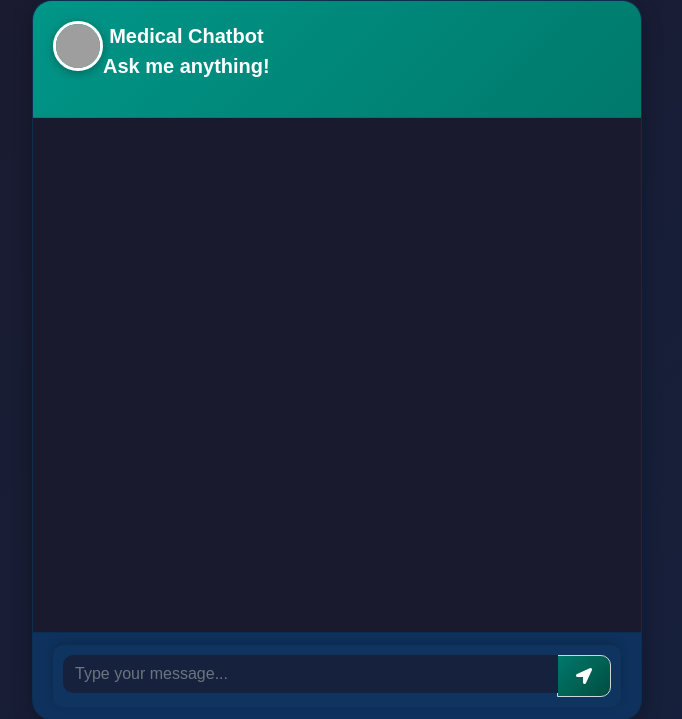
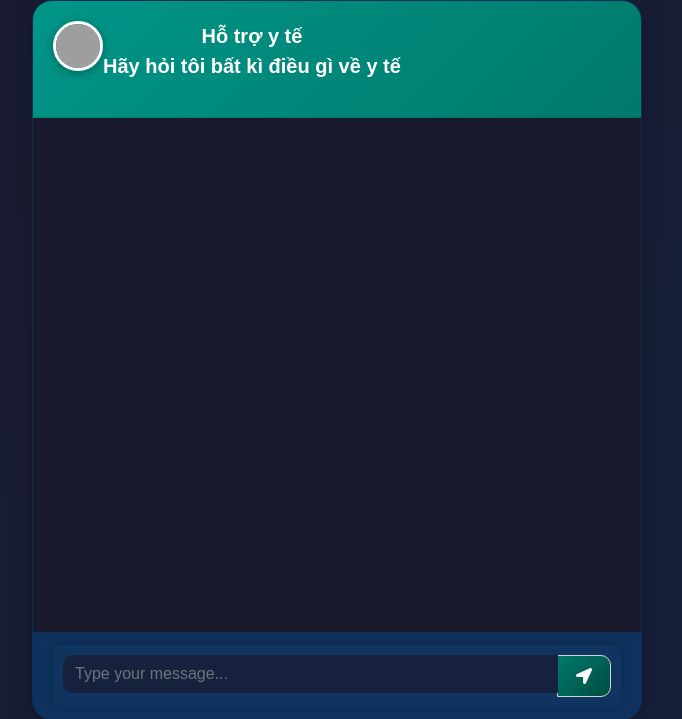
Before and after one commit to n2khanh/ChatBot, a Flask app: page / in a window 1280 px wide. Shown: the top 719 px of the page, without its empty margins (303-985 px from the left). Run offline with Flask 3, Linux system fonts and the light colour scheme; some libraries are stand-ins or nearby versions; grey boxes are pictures that could not be loaded.

Commit message:
final_updated

```diff
--- a/app.py
+++ b/app.py
@@ -22,7 +22,7 @@ os.environ["GROQ_API_KEY"] = GROQ_API_KEY
 
 embeddings = download_hugging_face_embeddings()
 
-index_name = "medicalbot"
+index_name = "medicalbotvietnamese"
 
 
 # Embed each chunk and upsert the embeddings into your Pinecone index.
@@ -31,10 +31,10 @@ docsearch = PineconeVectorStore.from_existing_index(
     embedding=embeddings
 )
 
-retriever = docsearch.as_retriever(search_type="similarity", search_kwargs={"k":3})
+retriever = docsearch.as_retriever(search_type="similarity", search_kwargs={"k":5})
 
 llm = ChatOpenAI(
-    model="llama3-8b-8192",
+    model="llama-3.3-70b-versatile",
     openai_api_base="https://api.groq.com/openai/v1",
     openai_api_key=GROQ_API_KEY,
 )
--- a/src/prompt.py
+++ b/src/prompt.py
@@ -1,8 +1,8 @@
 system_prompt = (
-    "You are an assistant for question-answering tasks. "
+    "You are a professional doctor. "
     "Use the following pieces of retrieved context to answer "
     "the question. If you don't know the answer, say that you "
-    "don't know.."
+    "don't know."
     "\n\n"
     "{context}"
 )
--- a/store_index.py
+++ b/store_index.py
@@ -19,12 +19,12 @@ embeddings = download_hugging_face_embeddings()
 
 pc = Pinecone(api_key=PINECONE_API_KEY)
 
-index_name = "medicalbot"
+index_name = "medicalbotvietnamese"
 
 
 pc.create_index(
     name=index_name,
-    dimension=384,
+    dimension=768,
     metric="cosine",
     spec=ServerlessSpec(
         cloud="aws",
--- a/templates/chat.html
+++ b/templates/chat.html
@@ -3,7 +3,7 @@
 <head>
     <meta charset="UTF-8">
     <meta name="viewport" content="width=device-width, initial-scale=1.0">
-    <title>Medical Chatbot</title>
+    <title>Demo-ChatBot</title>
     <link rel="stylesheet" href="https://stackpath.bootstrapcdn.com/bootstrap/4.1.3/css/bootstrap.min.css">
     <link rel="stylesheet" href="https://use.fontawesome.com/releases/v5.5.0/css/all.css">
     <script src="https://ajax.googleapis.com/ajax/libs/jquery/3.3.1/jquery.min.js"></script>
@@ -21,8 +21,8 @@
                                 <span class="online_icon"></span>
                             </div>
                             <div class="user_info">
-                                <span>Medical Chatbot</span>
-                                <p>Ask me anything!</p>
+                                <span>Hỗ trợ y tế </span>
+                                <p>Hãy hỏi tôi bất kì điều gì về y tế</p>
                             </div>
                         </div>
                     </div>
@@ -59,11 +59,12 @@
                     type: "POST",
                     url: "/get",
                 }).done(function(data) {
-                    var botHtml = '<div class="d-flex justify-content-start mb-4">' +
-                        '<div class="img_cont_msg"><img src="https://cdn-icons-png.flaticon.com/512/387/387569.png" class="rounded-circle user_img_msg"></div>' +
-                        '<div class="msg_cotainer">' + data + '<span class="msg_time">' + str_time + '</span></div></div>';
-                    $("#messageFormeight").append($.parseHTML(botHtml));
-                });
+                var formattedData = data.replace(/\n/g, "<br>");
+                var botHtml = '<div class="d-flex justify-content-start mb-4">' +
+                    '<div class="img_cont_msg"><img src="https://cdn-icons-png.flaticon.com/512/387/387569.png" class="rounded-circle user_img_msg"></div>' +
+                    '<div class="msg_cotainer">' + formattedData + '<span class="msg_time">' + str_time + '</span></div></div>';
+                $("#messageFormeight").append(botHtml);
+});
                 event.preventDefault();
             });
         });
```
